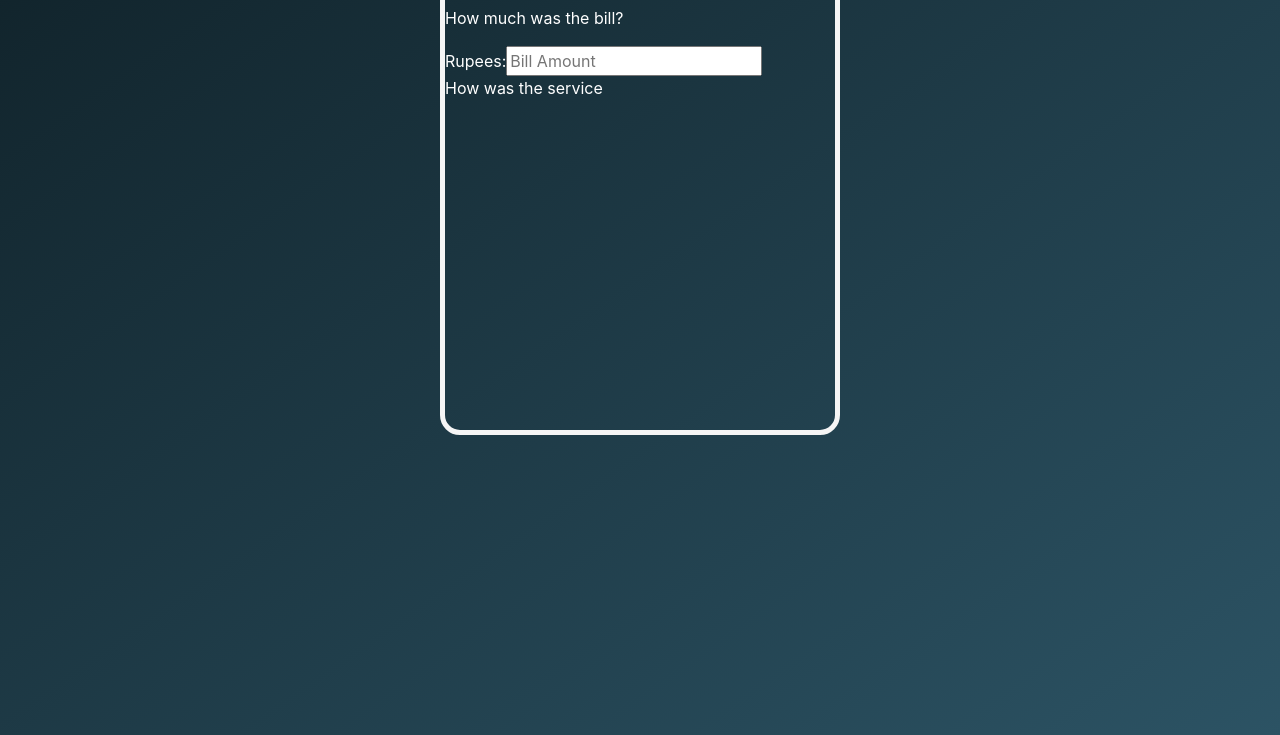
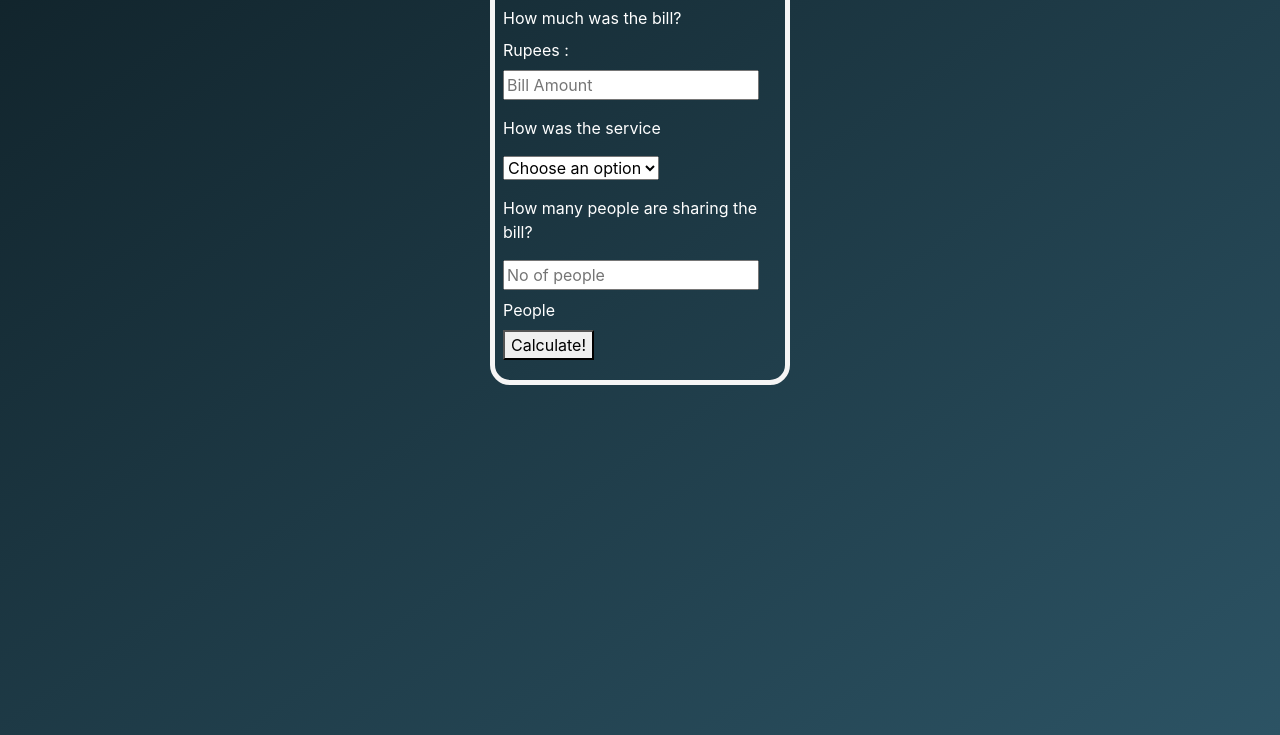
Before and after one commit to DileepKommineni/tip-calculator, a plain HTML site: page index.html in a window 1280 px wide. Shown: the part 165-900 px from the top of the page. Drawn offline with Linux system fonts and the light colour scheme.

Commit message:
Completed tip calculater

```diff
--- a/css/main.css
+++ b/css/main.css
@@ -5,12 +5,13 @@ body{
 }
 
 #container{
-    width: 400px;
-    height: 500px;
+    width: 300px;
+    height: 450px;
     border-radius: 20px;
     margin: 100px auto;
     border: 5px solid;
     border-color: whitesmoke;
+    text-align: left;
 }
 
 .bill-heading{
--- a/index.html
+++ b/index.html
@@ -10,20 +10,34 @@
     <script src="./js/all.js" ></script>
     <!-- csss -->
     <link rel="stylesheet" href="./css/main.css">
+
 </head>
 <body>
     <div id="container">
         <p class="bill-heading">Tip Calculator</p>
-        <form class="form1">
-            <p>How much was the bill?</p>
-            Rupees:<input type="text" placeholder="Bill Amount" class=bill-amount/>
-            <p>How was the service</p>
-
+        <form class="form1 ml-2">
+            <p class="my-2">How much was the bill?</p>
+            Rupees : <input type="text" placeholder="Bill Amount" id="totalbill" class="bill-amount my-2"/>
+            <p class="my-2">How was the service</p>
+            <select id="service" class="my-2">
+                <option value="0" disabled selected >Choose an option</option>
+                <option value="0.3">Excellent</option>
+                <option value="0.2">Good</option>
+                <option value="0.1">Average</option>
+                <option value="0.05">Bad</option>
+            </select>
+            <p class="my-2">How many people are sharing the bill?</p>
+            <input type="text" placeholder="No of people" id="no-people" class="my-2"/> People
         </form>
+        <button type="button" id="calculate" class="my-2 ml-2" onclick="calculateTip()">Calculate!</button>
+        <div id="totaltip" class="my-2 ml-2 text-success"></div>
     </div>
     <!-- jquery -->
     <script src="./js/jquery-3.5.1.min.js"></script>
     <!-- bootstrap js -->
     <script scr="./js/bootstrap.bundle.min.js"></script>
+    <!-- js -->
+    <script src="./js/calculatetip.js"></script>
+
 </body>
 </html>
--- /dev/null
+++ b/js/calculatetip.js
@@ -0,0 +1,21 @@
+function calculateTip(){
+
+    var total_bill = document.getElementById("totalbill").value
+    var service = document.getElementById("service").value
+    var no_people = document.getElementById("no-people").value
+
+    total_bill = parseInt(total_bill,10)
+    service = parseFloat(service)
+
+    if (no_people != null && no_people != undefined){
+        no_people = parseInt(no_people)
+        tip = (total_bill*service)/no_people
+    }
+    else{
+        no_people = 0
+        tip = (total_bill*service)
+    }
+
+    document.getElementById("totaltip").innerHTML = tip
+
+}
```
